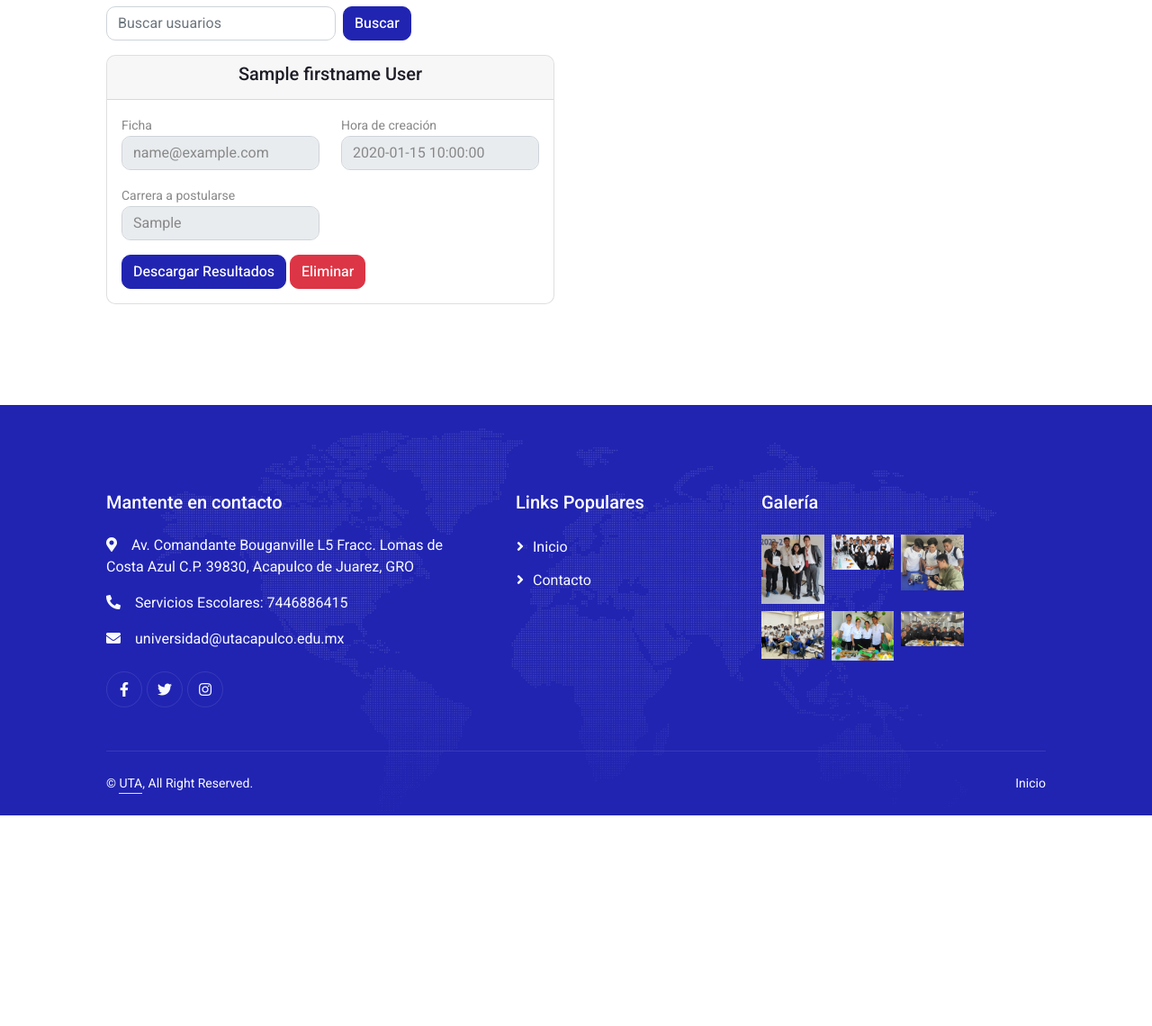
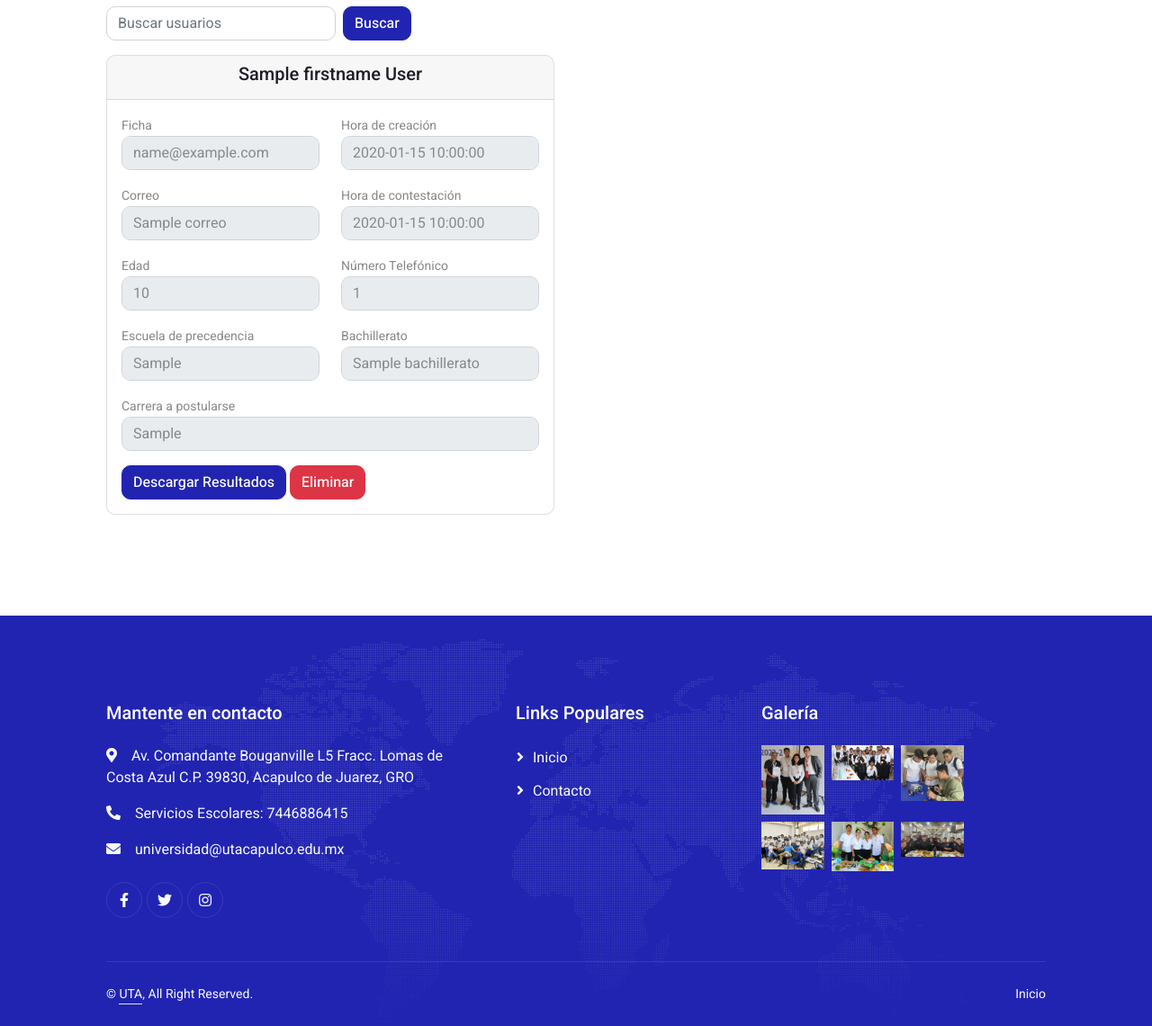
Before and after one commit to diazhdez/kuder, a Flask app: page /admin/listas/users/ in a window 1280 px wide. Shown: the part 271-1411 px from the top of the page at 90% size. Before the commit the page ends 1177 px from the top, so only its background shows below. Run offline with Flask 3, Linux system fonts and the light colour scheme; the visitor is signed in with stand-in values (Sample User, id 1); a database or web service that is not in the repository returns one stand-in record (values such as "Sample title"); some libraries are stand-ins or nearby versions.

Commit message:
angeles tonta

```diff
--- a/app.py
+++ b/app.py
@@ -29,4 +29,4 @@ def page_not_found(e):
     return render_template('404.html'), 404
 
 if __name__ == '__main__':
-    app.run()
+    app.run(debug=True)
--- a/routes/user.py
+++ b/routes/user.py
@@ -401,7 +401,7 @@ def save_hubspot_data():
     age = data.get('age')
     phone_number = data.get('phone_number')
     escuela_de_procedencia = data.get('escuela_de_procedencia')
-    bachillerato = data.get('bachillerato')
+    bachillerato = data.get('bahillerato')
 
     # Obtener el ID del usuario
     user_id = data.get('user_id')
--- a/templates/results.html
+++ b/templates/results.html
@@ -8,7 +8,7 @@
 
 {% block two %}
 {% if not user.has_completed_survey %}
-<a href="{{ url_for('user.test') }}" class="nav-item nav-link">Test</a>
+<a href="{{ url_for('user.hubspot') }}" class="nav-item nav-link">Test</a>
 {% endif %}
 <a href="{{ url_for('user.results') }}" class="nav-item nav-link">Resultados</a>
 <a href="{{ url_for('session.logout') }}" class="nav-item nav-link">Cerrar Sesión</a>
--- a/templates/users.html
+++ b/templates/users.html
@@ -58,16 +58,45 @@
                             </div>
                             <div class="row mt-3">
                                 <div class="col">
+                                    <small>Correo</small>
+                                    <input type="text" class="form-control" value="{{ user.correo }}" readonly>
+                                </div>
+                                <div class="col">
+                                    <small>Hora de contestación</small>
+                                    <input type="text" class="form-control" value="{{ user.date}}" readonly>
+                                </div>
+                            </div>
+                            <div class="row mt-3">
+                                <div class="col">
+                                    <small>Edad</small>
+                                    <input type="text" class="form-control" value="{{ user.age }}" readonly>
+                                </div>
+                                <div class="col">
+                                    <small>Número Telefónico</small>
+                                    <input type="text" class="form-control" value="{{ user.phone_number }}" readonly>
+                                </div>
+                            </div>
+                            <div class="row mt-3">
+                                <div class="col">
+                                    <small>Escuela de precedencia</small>
+                                    <input type="text" class="form-control" value="{{ user.escuela_de_procedencia }}"
+                                        readonly>
+                                </div>
+                                <div class="col">
+                                    <small>Bachillerato</small>
+                                    <input type="text" class="form-control" value="{{ user.bachillerato }}" readonly>
+                                </div>
+                            </div>
+                            <div class="row mt-3">
+                                <div class="col">
                                     <small>Carrera a postularse</small>
                                     <input type="text" class="form-control" value="{{ user.carrera_a_postulars }}"
                                         readonly>
                                 </div>
-                                <div class="col">
-                                </div>
                             </div>
-                           <!-- Botón para descargar resultados del usuario -->
-                           <a href="{{ url_for('admin.admin_results_graph_individual', user_id=user._id) }}"
-                           class="btn btn-primary mt-3">Descargar Resultados</a>
+                            <!-- Botón para descargar resultados del usuario -->
+                            <a href="{{ url_for('admin.admin_results_graph_individual', user_id=user._id) }}"
+                                class="btn btn-primary mt-3">Descargar Resultados</a>
                             <a href="{{ url_for('admin.delete_user', user_id=user._id) }}"
                                 class="btn btn-danger btn-delete mt-3">Eliminar</a>
                         </form>
```
